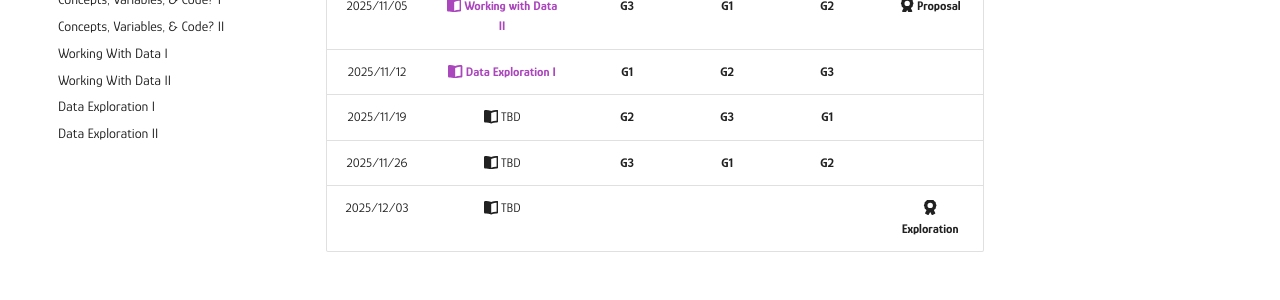
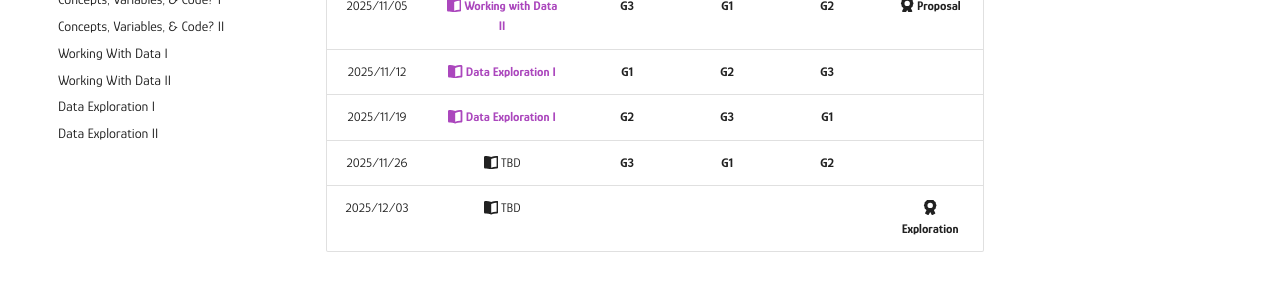
Before and after one commit to mickaeltemporao/itds, an MkDocs documentation site: the page built from docs/schedule.md, in a window 1280 px wide and 900 px high, scrolled down 925 px. Shown: the part 265-565 px from the top of the window. Built offline with MkDocs 1.6.1 and Material for MkDocs 9.7.7, drawn with Linux system fonts in a browser that asks for light colours; comment, search, counter and statistics services are not loaded.

Commit message:
update schedule link

```diff
--- a/docs/schedule.md
+++ b/docs/schedule.md
@@ -33,7 +33,7 @@ Each week, students work in groups of four within one of the three rotating grou
     | 2025/10/22 | [**:fontawesome-solid-book-open: Working with Data I**](modules/programming-3.md)     | **G2**                      | **G3**                          | **G1**                               |                                                                             |
     | 2025/11/05 | [**:fontawesome-solid-book-open: Working with Data II**](modules/programming-4.md)    | **G3**                      | **G1**                          | **G2**                               | **:fontawesome-solid-award: Proposal**                                      |
     | 2025/11/12 | [**:fontawesome-solid-book-open: Data Exploration I**](modules/exploration-1.md)          | **G1**                      | **G2**                          | **G3**                               |                                                                             |
-    | 2025/11/19 | :fontawesome-solid-book-open: TBD                                                     | **G2**                      | **G3**                          | **G1**                               |                                                                             |
+    | 2025/11/19 | [**:fontawesome-solid-book-open: Data Exploration I**](modules/exploration-2.md)                                                     | **G2**                      | **G3**                          | **G1**                               |                                                                             |
     | 2025/11/26 | :fontawesome-solid-book-open: TBD                                                     | **G3**                      | **G1**                          | **G2**                               |                                                                             |
     | 2025/12/03 | :fontawesome-solid-book-open: TBD                                                     |                             |                                 |                                      | **:fontawesome-solid-award: Exploration**                                   |
 
```
